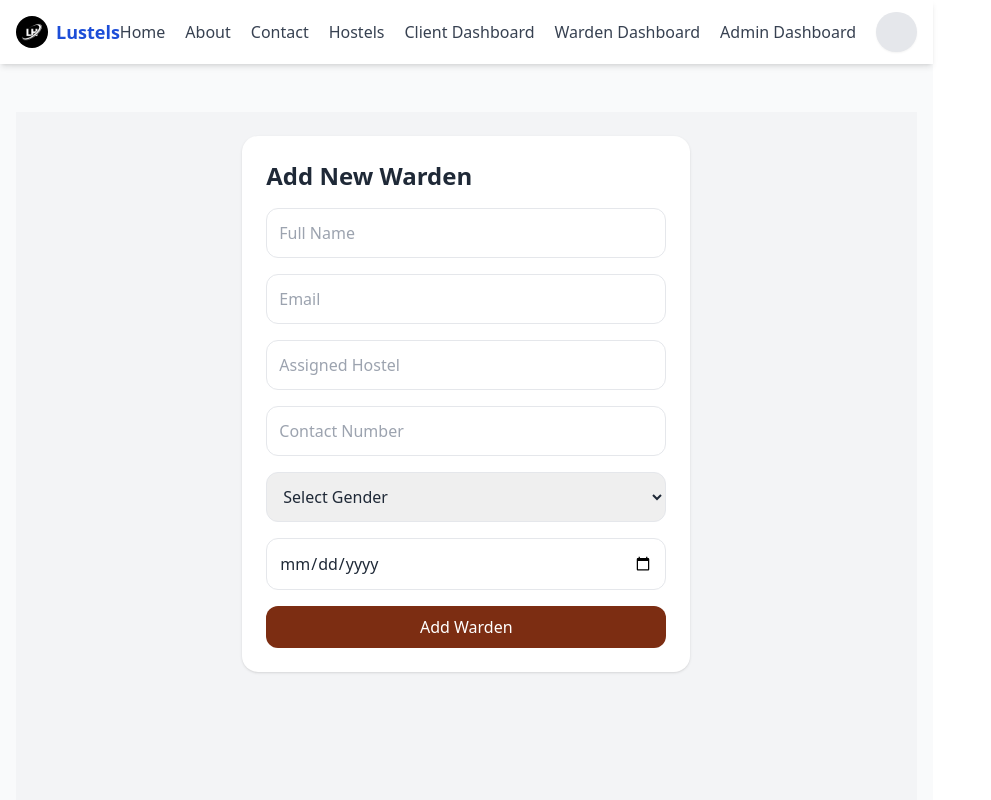
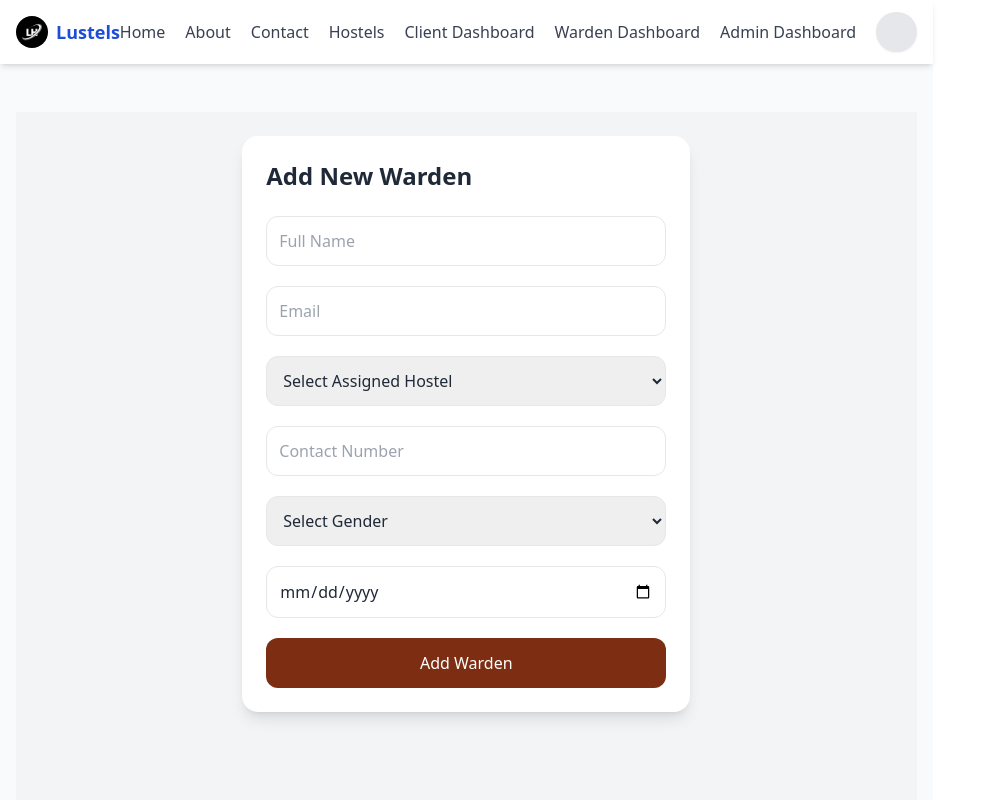
Before and after one commit to JP254-arch/Lustels, a React (Vite) app: page /warden-form in a window 1280 px wide. Shown: the top 800 px of the page, without its empty margins (0-991 px from the left). Built offline with nearby package versions, Linux system fonts and the light colour scheme.

Commit message:
updated the warden form and warden management page to also synchronize the same data from the database

```diff
--- a/src/Forms/Wardenform.jsx
+++ b/src/Forms/Wardenform.jsx
@@ -1,6 +1,6 @@
 import { useState, useEffect } from "react";
 
-export default function WardenForm({ wardenData = null, onSubmit }) {
+export default function WardenForm({ wardenData = null, onSubmit, hostelOptions = [] }) {
   const [warden, setWarden] = useState({
     name: "",
     email: "",
@@ -33,11 +33,12 @@ export default function WardenForm({ wardenData = null, onSubmit }) {
 
   return (
     <div className="min-h-screen bg-gray-100 p-6">
-      <div className="max-w-md mx-auto bg-white rounded-2xl shadow p-6">
-        <h1 className="text-2xl font-bold mb-4">
+      <div className="max-w-md mx-auto bg-white rounded-2xl shadow-lg p-6">
+        <h1 className="text-2xl font-bold mb-6">
           {wardenData ? "Update Warden" : "Add New Warden"}
         </h1>
-        <form onSubmit={handleSubmit} className="space-y-4">
+        <form onSubmit={handleSubmit} className="space-y-5">
+          {/* NAME */}
           <input
             type="text"
             name="name"
@@ -48,6 +49,8 @@ export default function WardenForm({ wardenData = null, onSubmit }) {
             required
             readOnly={!!wardenData} // name read-only on update
           />
+
+          {/* EMAIL */}
           <input
             type="email"
             name="email"
@@ -57,14 +60,23 @@ export default function WardenForm({ wardenData = null, onSubmit }) {
             className="border p-3 rounded-xl w-full"
             required
           />
-          <input
-            type="text"
+
+          {/* ASSIGNED HOSTEL */}
+          <select
             name="assignedHostel"
             value={warden.assignedHostel}
             onChange={handleChange}
-            placeholder="Assigned Hostel"
             className="border p-3 rounded-xl w-full"
-          />
+          >
+            <option value="">Select Assigned Hostel</option>
+            {hostelOptions.map((hostel) => (
+              <option key={hostel.id} value={hostel.name}>
+                {hostel.name}
+              </option>
+            ))}
+          </select>
+
+          {/* CONTACT */}
           <input
             type="text"
             name="contact"
@@ -73,7 +85,8 @@ export default function WardenForm({ wardenData = null, onSubmit }) {
             placeholder="Contact Number"
             className="border p-3 rounded-xl w-full"
           />
-          {/* New Fields */}
+
+          {/* GENDER */}
           <select
             name="gender"
             value={warden.gender}
@@ -83,21 +96,26 @@ export default function WardenForm({ wardenData = null, onSubmit }) {
           >
             <option value="">Select Gender</option>
             {genderOptions.map((g) => (
-              <option key={g} value={g.toLowerCase()}>{g}</option>
+              <option key={g} value={g.toLowerCase()}>
+                {g}
+              </option>
             ))}
           </select>
+
+          {/* DATE OF BIRTH */}
           <input
             type="date"
             name="dob"
             value={warden.dob}
             onChange={handleChange}
             className="border p-3 rounded-xl w-full"
-            placeholder="Date of Birth"
             required
           />
+
+          {/* SUBMIT */}
           <button
             type="submit"
-            className="bg-orange-900 text-white px-4 py-2 rounded-xl w-full"
+            className="bg-orange-900 text-white px-5 py-3 rounded-xl w-full hover:bg-orange-800 transition"
           >
             {wardenData ? "Update Warden" : "Add Warden"}
           </button>
--- a/src/manage/warden.jsx
+++ b/src/manage/warden.jsx
@@ -1,6 +1,7 @@
 import { useState } from "react";
-import WardenForm from "../Forms/Wardenform";
+import WardenForm from "../Forms/WardenForm";
 
+// Mock data for demonstration
 const mockWardens = [
   {
     id: 1,
@@ -20,6 +21,13 @@ const mockWardens = [
     gender: "female",
     dob: "1992-08-22",
   },
+];
+
+// Mock hostel options
+const mockHostels = [
+  { id: 1, name: "Green View Hostel" },
+  { id: 2, name: "Sunrise Hostel" },
+  { id: 3, name: "Blue Horizon Hostel" },
 ];
 
 export default function WardenManagement() {
@@ -52,15 +60,16 @@ export default function WardenManagement() {
         <div>
           <h1 className="text-2xl font-bold mb-6">Manage Wardens</h1>
           <button
-            className="mb-4 bg-orange-900 text-white px-4 py-2 rounded-xl"
+            className="mb-4 bg-orange-900 text-white px-4 py-2 rounded-xl hover:bg-orange-800 transition"
             onClick={() => setShowForm(true)}
           >
             ➕ Add Warden
           </button>
+
           <div className="overflow-x-auto bg-white p-4 rounded-2xl shadow">
             <table className="min-w-full table-auto border border-gray-200">
               <thead className="bg-gray-100">
-                <tr>
+                <tr className="text-center">
                   <th className="border p-2">Name</th>
                   <th className="border p-2">Email</th>
                   <th className="border p-2">Assigned Hostel</th>
@@ -81,7 +90,7 @@ export default function WardenManagement() {
                     <td className="border p-2">{warden.dob}</td>
                     <td className="border p-2">
                       <button
-                        className="bg-blue-600 text-white px-3 py-1 rounded-xl"
+                        className="bg-blue-600 text-white px-3 py-1 rounded-xl hover:bg-blue-500 transition"
                         onClick={() => handleEdit(warden)}
                       >
                         Edit
@@ -94,7 +103,11 @@ export default function WardenManagement() {
           </div>
         </div>
       ) : (
-        <WardenForm wardenData={editingWarden} onSubmit={handleFormSubmit} />
+        <WardenForm
+          wardenData={editingWarden}
+          onSubmit={handleFormSubmit}
+          hostelOptions={mockHostels}
+        />
       )}
     </div>
   );
```
